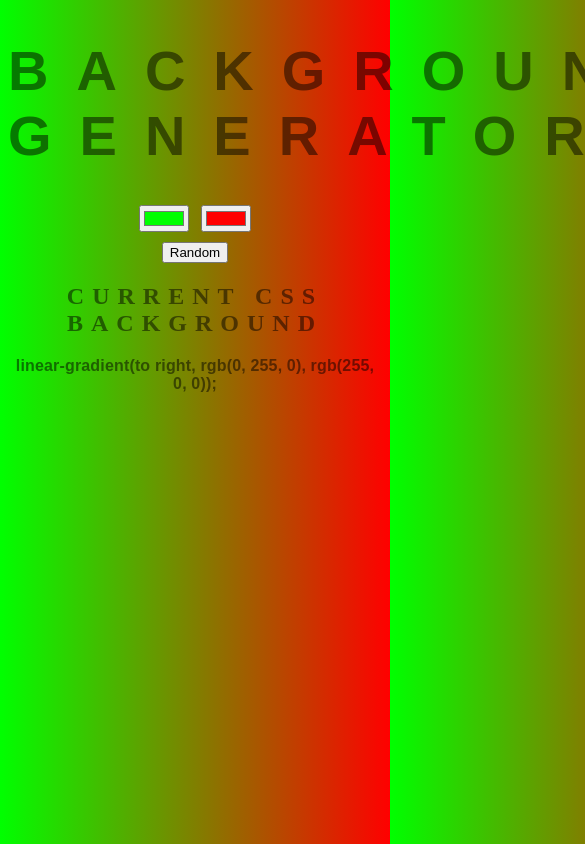
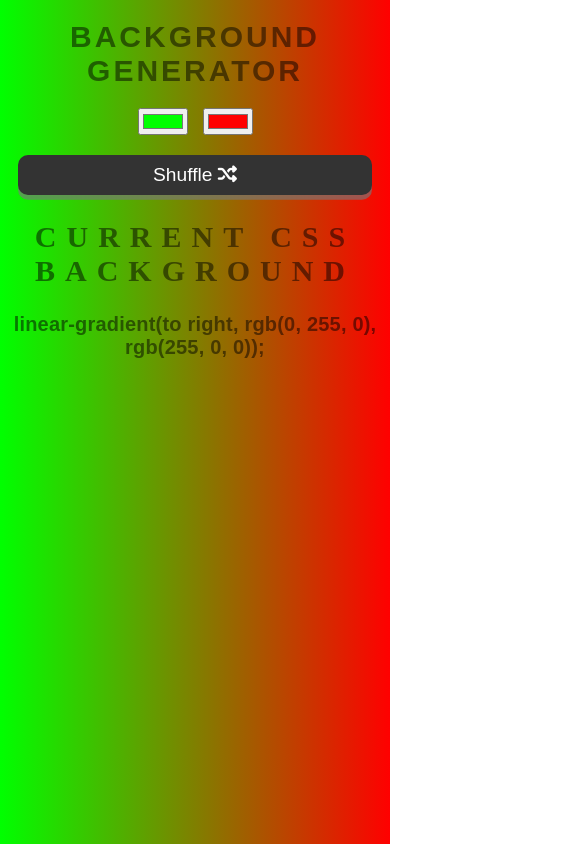
Before and after one commit to masonthedev/background-color-generator, a plain HTML site: page index.html in a window 390 px wide. Shown: the top 844 px of the page, 585 px wide, since content can reach past the window. Drawn offline with Linux system fonts and the light colour scheme.

Commit message:
Add files via upload

```diff
--- a/index.html
+++ b/index.html
@@ -2,16 +2,19 @@
 <html>
 <head>
 	<meta charset="utf-8">
-	<meta name="viewport" content="width=device-width, initial-scale=1">
+	<meta name="viewport" content="width=device-width, initial-scale=1, maximum-scale=1">
 	<title>Gradient Background</title>
 	<link rel="stylesheet" type="text/css" href="style.css">
+	<link rel="stylesheet" href="https://cdnjs.cloudflare.com/ajax/libs/font-awesome/6.4.2/css/all.min.css" integrity="sha512-z3gLpd7yknf1YoNbCzqRKc4qyor8gaKU1qmn+CShxbuBusANI9QpRohGBreCFkKxLhei6S9CQXFEbbKuqLg0DA==" crossorigin="anonymous" referrerpolicy="no-referrer" />
 </head>
 <body onload="setGradient()"id="gradient">
 	<h1>Background Generator</h1>
 	<input class="color1" type="color" name="color1" value="#00ff00">
 	<input class="color2"type="color" name="color2" value="#ff0000">
 	<div class="container">
-		<button id="random" onclick="randomize()">Random</button>
+		<button id="random" onclick="randomize()">
+			Shuffle <i class="fa-solid fa-shuffle"></i>
+		</button>
 	</div>
 	<h2>Current CSS Background</h2>
 	<h3></h3>
--- a/style.css
+++ b/style.css
@@ -1,4 +1,11 @@
+
+html {
+    box-sizing: border-box;
+}
+
 body {
+/*    margin: 0;
+    min-height: 100vh;*/
 	font: 'Raleway', sans-serif;
 	color: rgba(0, 0, 0, 0.5);
 	text-align: center;
@@ -30,3 +37,37 @@ h3 {
 	justify-content: center;
 	margin: 10px;
 }
+
+button {
+    cursor: pointer;
+    font-size: 1.2rem;
+    height: 2.5rem;
+    border: none;
+    border-radius: 10px;
+    color: #fff;
+    background: #333;
+    outline: none;
+    padding: 0.5rem 1.8rem;
+    box-shadow: 0 0.3rem rgba(121, 121, 121, 0.65);
+}
+
+/*Modile and Smaller Screens*/
+@media (max-width: 768px) {
+    body {
+        font-size: 20px; /* Adjust the font size for smaller screens */
+    }
+
+    h1 {
+        font-size: 1.5em;
+        letter-spacing: 0.1em;
+        word-wrap: break-word;
+    }
+
+    .container {
+        flex-direction: column; /* Stack the button below the color inputs */
+    }
+
+    button {
+        margin-top: 10px; /* Add some spacing between the button and the inputs */
+    }
+}
```
Lines whose indentation alone changed are shown as unchanged.
